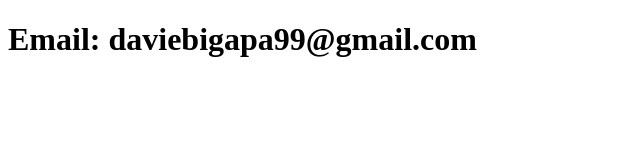
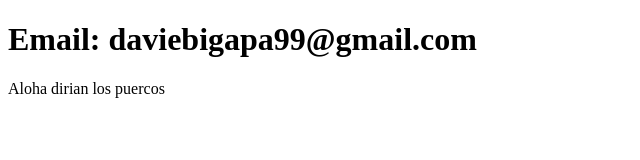
Before and after one commit to davidebigapa99/mi-primer-sistema, a plain HTML site: page contacto.html in a window 1280 px wide. Shown: the whole page, without its empty margins (0-640 px from the left). Drawn offline with Linux system fonts and the light colour scheme.

Commit message:
Modifica el archivo de contacto

```diff
--- a/contacto.html
+++ b/contacto.html
@@ -7,5 +7,6 @@
 </head>
 <body>
     <h1>Email: daviebigapa99@gmail.com</h1>
+    <p>Aloha dirian los puercos</p>
 </body>
 </html>
```
